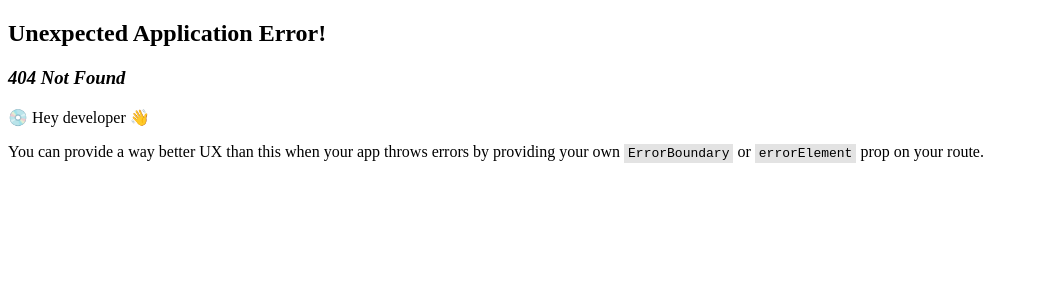
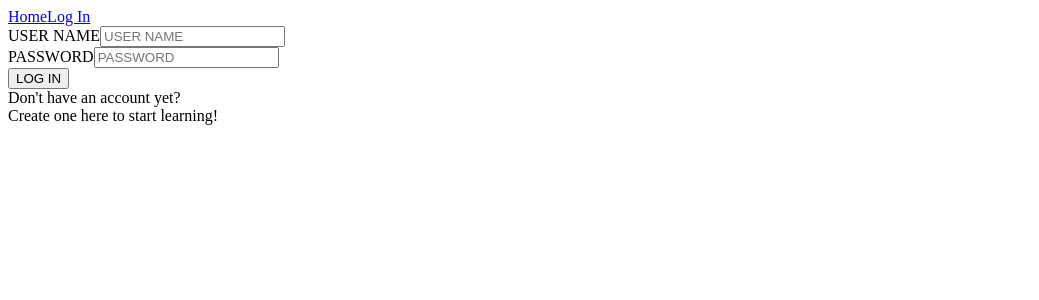
Before and after one commit to SheCodesAus/boolean-bears_frontend, a React (Vite) app: page /login in a window 1280 px wide. Before the commit this address had no page. Shown: the top 300 px of the page, without its empty margins (0-1039 px from the left). Built offline with nearby package versions, Linux system fonts and the light colour scheme.

Commit message:
addloginpageloginform

```diff
--- /dev/null
+++ b/src/api/post-login.js
@@ -0,0 +1,33 @@
+// --- Function Definition and URL Construction ---
+async function postLogin(username, password) {
+    const url = `${import.meta.env.VITE_API_URL}/api-token-auth/`;
+
+    // --- Making the Authentication Request ---
+    const response = await fetch(url, {
+        method: "POST",
+        headers: {
+            "Content-Type": "application/json",
+        },
+        body: JSON.stringify({
+        "username": username,
+        "password": password,
+        }),
+    });
+
+     // --- Error Handling and Token Retrieval ---
+     // A: Failure Path
+    if(!response.ok) {
+        const fallbackError =  `Error trying to login`;
+
+        const data = await response.json().catch(() => {
+            throw new Error(fallbackError);
+        });
+
+        const errorMessage = data?.detail ?? fallbackError;
+        throw new Error(errorMessage);
+    }
+    // B: Success Path
+    return await response.json();
+}
+
+export default postLogin;
--- /dev/null
+++ b/src/components/LoginForm.jsx
@@ -0,0 +1,70 @@
+import { useState } from "react";
+import { useNavigate } from "react-router-dom";
+
+import postLogin from "../api/post-login.js";
+
+function LoginForm() {
+    const navigate = useNavigate();
+
+    const [credentials, setCredentials] = useState({
+        username: "",
+        password: "",
+    });
+
+    const handleChange = (event) => {
+        const { id, value } = event.target;
+        setCredentials((prevCredentials) => ({
+            ...prevCredentials,
+            [id]: value,
+        }));
+    };
+
+    // Function handleChange: the "Typing" Function
+    // Function handleSubmit: the "Login" Function
+    const handleSubmit = (event) => {
+        event.preventDefault();
+        if (credentials.username && credentials.password) {
+            postLogin(
+                credentials.username,
+                credentials.password
+            ).then((response) => {
+                window.localStorage.setItem("token", response.token);
+                navigate("/");
+            });
+        }
+    };
+
+    return (
+        <form>
+            <div>
+                <label htmlFor="username">USER NAME</label>
+                <input
+                    type="text"
+                    id="username"
+                    placeholder="USER NAME"
+                    onChange={handleChange}
+                />
+            </div>
+            <div>
+                <label htmlFor="password">PASSWORD</label>
+                <input
+                    type="password"
+                    id="password"
+                    placeholder="PASSWORD"
+                    onChange={handleChange}
+                />
+            </div>
+            <button type="submit" onClick={handleSubmit}>
+                LOG IN
+            </button>
+            <div className="signup-prompt">
+                Don't have an account yet?
+                <br />
+                {/* Once SignUpPage is created, Link should be defined: Create one <Link to="/signup">here</Link> to start learning! */}
+                Create one here to start learning!
+            </div>
+        </form>
+    );
+}
+
+export default LoginForm;
--- a/src/components/NavBar.jsx
+++ b/src/components/NavBar.jsx
@@ -5,6 +5,7 @@
     <div>
         <nav>
         <Link to="/">Home</Link>
+        <Link to="/login">Log In</Link>
         </nav>
         <Outlet />
     </div>
--- a/src/main.jsx
+++ b/src/main.jsx
@@ -4,6 +4,7 @@
 
 import HomePage from "./pages/HomePage.jsx";
 import CoursePage from "./pages/CoursePage.jsx";
+import LoginPage from "./pages/LoginPage.jsx";
 
 import NavBar from "./components/NavBar.jsx";
 
@@ -13,10 +14,12 @@
       element: <NavBar />,
       children: [
           { path: "/", element: <HomePage /> },
-          {path: "/course/:id", element: <CoursePage /> },
+          { path: "/login", element: <LoginPage /> },
+          { path: "/course/:id", element: <CoursePage /> },
       ],
   },
 ]);
+
   ReactDOM.createRoot(document.getElementById("root")).render(
     <React.StrictMode>
       {/* Here we wrap our app in the router provider so they render */}
--- /dev/null
+++ b/src/pages/LoginPage.jsx
@@ -0,0 +1,7 @@
+import LoginForm from "../components/LoginForm.jsx";
+
+function LoginPage() {
+    return <LoginForm />;
+}
+
+export default LoginPage;
```
